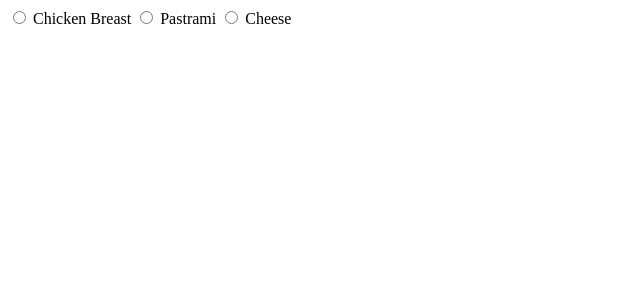
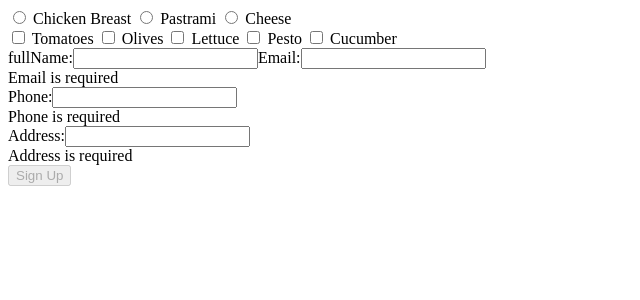
Before and after one commit to romairi/simple-projects, an Angular app in the folder api-services/: page / in a window 1280 px wide. Shown: the top 300 px of the page, without its empty margins (0-640 px from the left). Built offline with nearby package versions, Linux system fonts and the light colour scheme.

Commit message:
add form sandwich bad

```diff
--- a/api-services/src/app/sandwich-order-form/sandwich-order-form.component.html
+++ b/api-services/src/app/sandwich-order-form/sandwich-order-form.component.html
@@ -1,4 +1,5 @@
 <form [formGroup]="sandwichForm" (ngSubmit)="onSubmit()">
+  <div>
     <span *ngFor="let item of mainItemOptionsArray">
       <input
         type="radio"
@@ -9,28 +10,57 @@
       />
       {{ item }}
     </span>
+  </div>
+
+  <div>
+    <span *ngFor="let item of extrasOptionsArr">
+      <input type="checkbox" name="" formControlName="extras{{ item }}" />
+      {{ item }}
+    </span>
+  </div>
+  <label for="fullName">fullName:</label>
+  <input type="text" id="fullName" formControlName="fullName" />
+  <div
+    *ngIf="
+      sandwichForm.get('fullName')?.hasError('minlength') &&
+      sandwichForm.get('fullName')?.touched
+    "
+  >
+    fullName must be at least 3 characters
+  </div>
+  <div
+    *ngIf="
+      sandwichForm.get('fullName')?.hasError('required') &&
+      sandwichForm.get('fullName')?.touched
+    "
+  >
+    fullName is required
+  </div>
+  <label for="email">Email:</label>
+  <input type="email" id="email" formControlName="email" />
+  <div *ngIf="sandwichForm.get('email')?.hasError('email')">
+    Please enter a valid email address
+  </div>
+  <div *ngIf="sandwichForm.get('email')?.hasError('required')">
+    Email is required
+  </div>
+  <label for="phone">Phone:</label>
+  <input type="tel" id="phone" formControlName="phone" />
+  <div *ngIf="sandwichForm.get('phone')?.hasError('pattern')">
+    Please enter a valid phone
+  </div>
+  <div *ngIf="sandwichForm.get('phone')?.hasError('required')">
+    Phone is required
+  </div>
+
+  <label for="address">Address:</label>
+  <input type="tel" id="address" formControlName="address" />
+  <div *ngIf="sandwichForm.get('address')?.hasError('minlength')">
+    Please enter a valid address
+  </div>
+  <div *ngIf="sandwichForm.get('address')?.hasError('required')">
+    Address is required
+  </div>
+
+  <button type="submit" [disabled]="!sandwichForm.valid">Sign Up</button>
 </form>
-
-<!-- <form [formGroup]="sandwichForm" (ngSubmit)="onSubmit()">
-  <input
-    type="radio"
-    name="mainItem"
-    value="Cheese"
-    formControlName="mainItem"
-  />
-  Cheese
-  <input
-    type="radio"
-    name="mainItem"
-    value="Chicken Breast"
-    formControlName="mainItem"
-  />
-  Chicken Breast
-  <input
-    type="radio"
-    name="mainItem"
-    value="Pastrami"
-    formControlName="mainItem"
-  />
-  Pastrami
-</form> -->
--- a/api-services/src/app/sandwich-order-form/sandwich-order-form.component.ts
+++ b/api-services/src/app/sandwich-order-form/sandwich-order-form.component.ts
@@ -21,19 +21,30 @@ export class SandwichOrderFormComponent implements OnInit {
       // isPastrami: new FormControl(false),
       // isCheese: new FormControl(false),
 
-      extras: new FormArray([]),
+      // extras: new FormArray([]),
+
+      extrasTomatoes: new FormControl(false),
+      extrasOlives: new FormControl(false),
+      extrasLettuce: new FormControl(false),
+      extrasPesto: new FormControl(false),
+      extrasCucumber: new FormControl(false),
 
       email: new FormControl('', [Validators.required, Validators.email]),
       phone: new FormControl('', [
         Validators.required,
         Validators.pattern(/^05\d{1}-\d{7}$/),
       ]),
-      fullName: new FormControl('', []),
-      address: new FormControl('', []),
+
+      fullName: new FormControl('', [
+        Validators.required,
+        Validators.minLength(8),
+      ]),
+      address: new FormControl('', [
+        Validators.required,
+        Validators.minLength(8),
+      ]),
     });
   }
 
-  onSubmit() {
-
-  }
+  onSubmit() {}
 }
```
Lines whose indentation alone changed are shown as unchanged.
